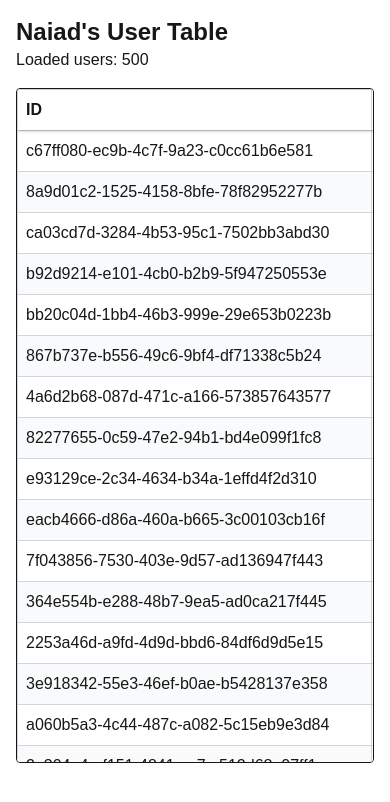
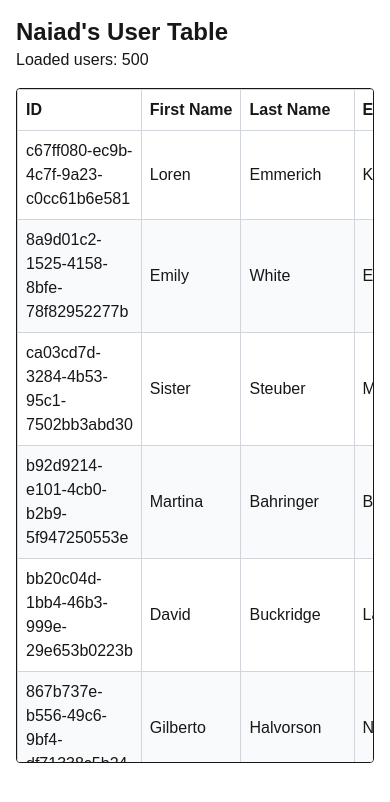
Before and after one commit to naiadbaksh/react-table-nb, a Next.js app: page / in a window 390 px wide. Shown: the top 802 px of the page. Built offline with nearby package versions, Linux system fonts and the light colour scheme.

Commit message:
adding sorting to columns, asc and desc

```diff
--- a/package.json
+++ b/package.json
@@ -9,6 +9,7 @@
     "lint": "next lint"
   },
   "dependencies": {
+    "@dnd-kit/core": "^6.3.1",
     "@faker-js/faker": "^9.8.0",
     "@tanstack/react-table": "^8.21.3",
     "next": "15.3.2",
--- a/src/app/page.tsx
+++ b/src/app/page.tsx
@@ -5,6 +5,10 @@
 
 const Home = () => {
   const [users, setUsers] = useState<User[]>([]);
+  const [sortColumn, setSortColumn] = useState<
+    keyof User | "fullName" | "dsr" | null
+  >(null);
+  const [sortDirection, setSortDirection] = useState<"asc" | "desc">("asc");
 
   useEffect(() => {
     const saved = localStorage.getItem("users");
@@ -25,6 +29,49 @@
     }
   }, []);
 
+  const handleSort = (column: typeof sortColumn) => {
+    if (sortColumn === column) {
+      setSortDirection((prev) => (prev === "asc" ? "desc" : "asc"));
+    } else {
+      setSortColumn(column);
+      setSortDirection("asc");
+    }
+  };
+
+  const sortedUsers = [...users].sort((a, b) => {
+    if (!sortColumn) return 0;
+
+    let aValue: string | number = "";
+    let bValue: string | number = "";
+
+    if (sortColumn === "fullName") {
+      aValue = `${a.firstName} ${a.lastName}`;
+      bValue = `${b.firstName} ${b.lastName}`;
+    } else if (sortColumn === "dsr") {
+      aValue = Math.floor(
+        (Date.now() - new Date(a.registeredDate).getTime()) /
+          (1000 * 60 * 60 * 24)
+      );
+      bValue = Math.floor(
+        (Date.now() - new Date(b.registeredDate).getTime()) /
+          (1000 * 60 * 60 * 24)
+      );
+    } else {
+      aValue = a[sortColumn];
+      bValue = b[sortColumn];
+    }
+
+    if (typeof aValue === "string") {
+      return sortDirection === "asc"
+        ? aValue.localeCompare(bValue as string)
+        : (bValue as string).localeCompare(aValue);
+    }
+
+    return sortDirection === "asc"
+      ? (aValue as number) - (bValue as number)
+      : (bValue as number) - (aValue as number);
+  });
+
   return (
     <main className="p-4 sm:p-8">
       <h1 className="text-2xl font-bold">Naiad's User Table</h1>
@@ -32,36 +79,33 @@
 
       <div className="overflow-x-auto max-h-[80vh] border rounded mt-4">
         <table className="lg:min-w-full min-w-[900px] border-collapse border border-gray-300">
-          <thead className="sticky top-0 bg-white shadow z-10">
+          <thead className="sticky top-0 bg-white z-10">
             <tr>
-              <th className="border border-gray-300 p-2 text-left">ID</th>
-              <th className="border border-gray-300 p-2 text-left">
-                First Name
-              </th>
-              <th className="border border-gray-300 p-2 text-left">
-                Last Name
-              </th>
-              <th className="hidden sm:table-cell border border-gray-300 p-2 text-left">
-                Email
-              </th>
-              <th className="hidden md:table-cell border border-gray-300 p-2 text-left">
-                City
-              </th>
-              <th className="hidden md:table-cell border border-gray-300 p-2 text-left">
-                Registered Date
-              </th>
-              <th className="border border-gray-300 p-2 text-left">
-                Full Name
-              </th>
-              <th className="hidden md:table-cell border border-gray-300 p-2 text-left">
-                DSR
-              </th>
+              {[
+                { label: "ID", key: "id" },
+                { label: "First Name", key: "firstName" },
+                { label: "Last Name", key: "lastName" },
+                { label: "Email", key: "email" },
+                { label: "City", key: "city" },
+                { label: "Registered Date", key: "registeredDate" },
+                { label: "Full Name", key: "fullName" },
+                { label: "DSR", key: "dsr" },
+              ].map(({ label, key }) => (
+                <th
+                  key={key}
+                  onClick={() => handleSort(key as typeof sortColumn)}
+                  className="cursor-pointer border border-gray-300 p-2 text-left whitespace-nowrap"
+                >
+                  {label}{" "}
+                  {sortColumn === key && (sortDirection === "asc" ? "▲" : "▼")}
+                </th>
+              ))}
             </tr>
           </thead>
           <tbody>
-            {users.map((user) => {
+            {sortedUsers.map((user) => {
               const fullName = `${user.firstName} ${user.lastName}`;
-              const daysSinceRegistration = Math.floor(
+              const dsr = Math.floor(
                 (Date.now() - new Date(user.registeredDate).getTime()) /
                   (1000 * 60 * 60 * 24)
               );
@@ -75,19 +119,13 @@
                   <td className="border border-gray-300 p-2">
                     {user.lastName}
                   </td>
-                  <td className="hidden sm:table-cell border border-gray-300 p-2">
-                    {user.email}
-                  </td>
-                  <td className="hidden md:table-cell border border-gray-300 p-2">
-                    {user.city}
-                  </td>
-                  <td className="hidden md:table-cell border border-gray-300 p-2">
+                  <td className="border border-gray-300 p-2">{user.email}</td>
+                  <td className="border border-gray-300 p-2">{user.city}</td>
+                  <td className="border border-gray-300 p-2">
                     {new Date(user.registeredDate).toLocaleDateString()}
                   </td>
                   <td className="border border-gray-300 p-2">{fullName}</td>
-                  <td className="hidden md:table-cell border border-gray-300 p-2">
-                    {daysSinceRegistration}
-                  </td>
+                  <td className="border border-gray-300 p-2">{dsr}</td>
                 </tr>
               );
             })}
```
Also changed, not shown: 1 other file (tests, documents, lock files or other folders).
